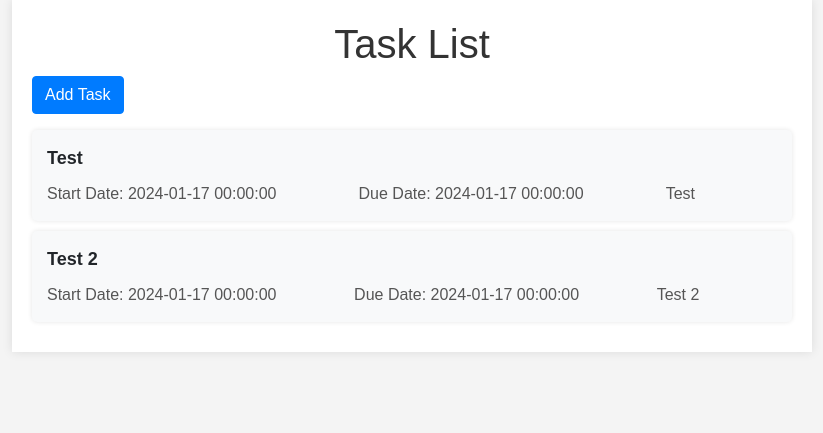
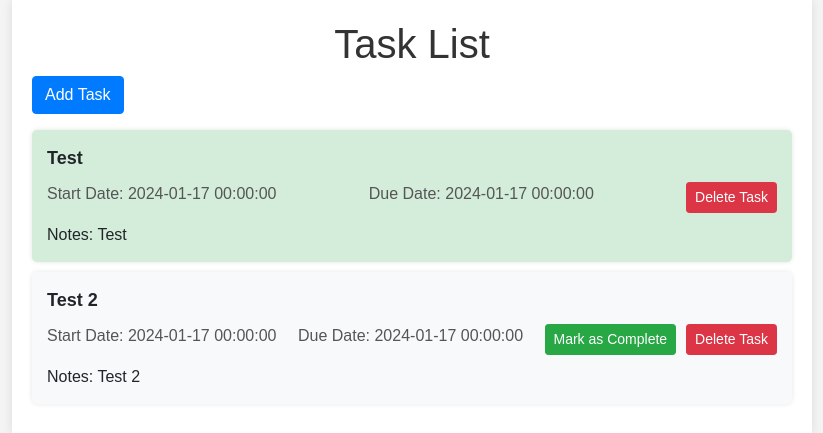
Before and after one commit to GEckett/Portfolio-Project---To-Do-List, a Flask app: page / in a window 1280 px wide. Shown: the top 433 px of the page, without its empty margins (228-1051 px from the left). Run offline with Flask 3, Linux system fonts and the light colour scheme; some libraries are stand-ins or nearby versions.

Commit message:
Completed
Ready for Portfolio

```diff
--- a/main.py
+++ b/main.py
@@ -26,6 +26,7 @@ class ToDoList(db.Model):
 
     def to_dict(self):
         return {
+            'id': self.id,
             'task_name': self.task_name,
             'start_date': self.start_date,
             'due_date': self.due_date,
@@ -76,22 +77,26 @@ def home():
 
     return render_template("index.html", tasks=list_of_tasks, form=form)
 
-@app.route('/delete/<int:cafe_id>', methods=['POST'])
-def delete_task(id):
-    if request.method == 'POST':
-        try:
-            task_to_delete = ToDoList.query.get(id)
-            if task_to_delete:
-                db.session.delete(task_to_delete)
-                db.session.commit()
-                flash('Cafe deleted successfully!', 'success')
-            else:
-                flash('Cafe not found.', 'error')
-        except Exception as e:
-            db.session.rollback()
-            print(f"Exception during cafe deletion: {e}")
-            flash('An error occurred while deleting the cafe. Please try again.', 'error')
+@app.route("/complete_task/<int:task_id>", methods=['POST'])
+def complete_task(task_id):
+    task = ToDoList.query.get(task_id)
+    if task:
+        task.completed = True
+        db.session.commit()
+        flash('Task marked as complete!', 'success')
+    else:
+        flash('Task not found.', 'error')
+    return redirect(url_for('home'))
 
+@app.route("/delete_task/<int:task_id>", methods=['POST'])
+def delete_task(task_id):
+    task = ToDoList.query.get(task_id)
+    if task:
+        db.session.delete(task)
+        db.session.commit()
+        flash('Task deleted successfully!', 'success')
+    else:
+        flash('Task not found.', 'error')
     return redirect(url_for('home'))
 
 if __name__ == '__main__':
--- a/templates/index.html
+++ b/templates/index.html
@@ -67,6 +67,28 @@
         #taskForm {
             display: none;
         }
+
+        .task-details {
+    display: flex;
+    justify-content: space-between;
+}
+
+.task-date {
+    flex-grow: 1;
+}
+
+.task-actions {
+    display: flex;
+    gap: 10px; /* Adjust the gap between buttons as needed */
+}
+
+.task-notes {
+    margin-top: 10px; /* Adjust the margin between the details and notes */
+}
+
+.completed {
+    background-color: #d4edda; /* Light green background for completed tasks */
+}
     </style>
 </head>
 <body>
@@ -78,6 +100,7 @@
 
         <!-- Form for adding tasks -->
         <form id="taskForm" class="add-task-form" method="post" action="{{ url_for('home') }}">
+            {{ form.csrf_token }}
             <div class="form-group">
                 <label for="{{ form.task_name.id }}">Title:</label>
                 {{ form.task_name(class="form-control", placeholder="Task Title", required="required") }}
@@ -103,15 +126,26 @@
 
 <!-- Display existing tasks -->
 {% for task in tasks %}
-        <div class="task">
+    <div class="task {% if task.completed %}completed{% endif %}">
         <div class="task-title">{{ task.task_name }}</div>
         <div class="task-details">
             <div class="task-date">Start Date: {{ task.start_date or 'Not set' }}</div>
             <div class="task-date">Due Date: {{ task.due_date or 'Not set' }}</div>
-                <div class="task-notes">{{ task.notes or 'No notes' }}</div>
+            <div class="task-actions">
+                {% if not task.completed %}
+                    <form method="post" action="{{ url_for('complete_task', task_id=task.id) }}">
+                        <button class="btn btn-success btn-sm" type="submit">Mark as Complete</button>
+                    </form>
+                {% endif %}
+                <form method="post" action="{{ url_for('delete_task', task_id=task.id) }}">
+                    <button class="btn btn-danger btn-sm" type="submit">Delete Task</button>
+                </form>
             </div>
         </div>
+        <div class="task-notes">Notes: {{ task.notes or 'No notes' }}</div>
+    </div>
 {% endfor %}
+
 
         {% if tasks|length == 0 %}
             <p class="no-tasks">No tasks available.</p>
```
Also changed, not shown: instance/tasks.db. Lines whose indentation alone changed are shown as unchanged.
